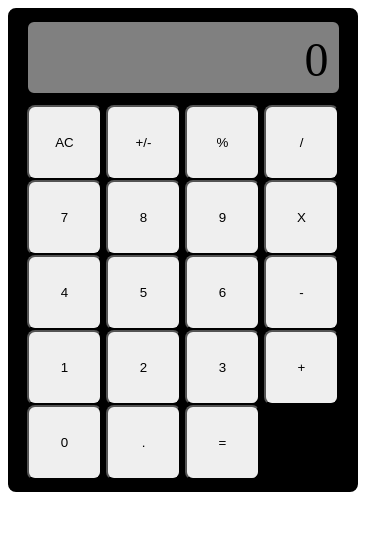
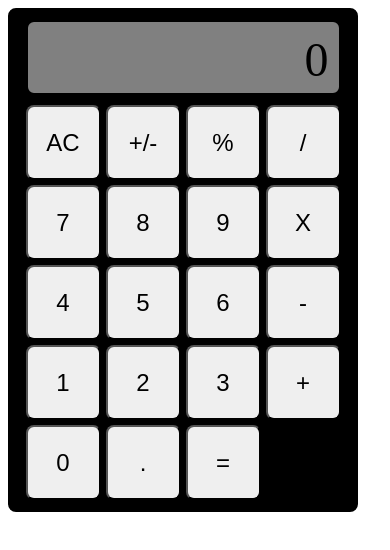
Before and after one commit to creatvie-introvert/odin-calculator, a plain HTML site: page index.html in a window 390 px wide. Drawn offline with Linux system fonts and the light colour scheme.

Commit message:
style: Improve button spacing, responsiveness, and interaction effects
- Added gap and margin to improve button layout
- Implemented `:hover` and `:active` effects for better user interaction
- Ensured responsiveness with media queries for smaller screens
- Replaced "X" with "*" for proper multiplication functionality

```diff
--- a/style.css
+++ b/style.css
@@ -36,8 +36,29 @@ html {
     background-color: grey;
 }
 
+.buttons {
+    display: flex;
+    flex-direction: column;
+    gap: 5px;
+}
+
+.row {
+    display: flex;
+    gap: 5px;
+}
+
 button {
     width: 75px;
     height: 75px;
     border-radius: 8px;
+    font-size: 24px;
 }
+
+button:hover {
+    background-color: lightgray;
+    cursor: pointer;
+}
+
+button:active {
+    transform: scale(0.95);
+}
```
